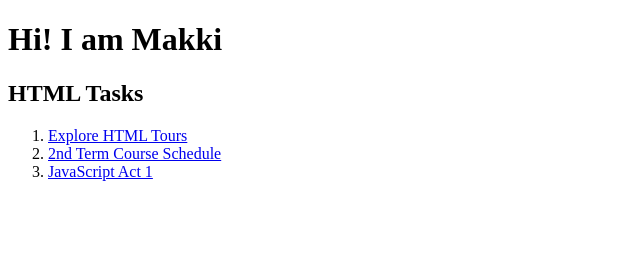
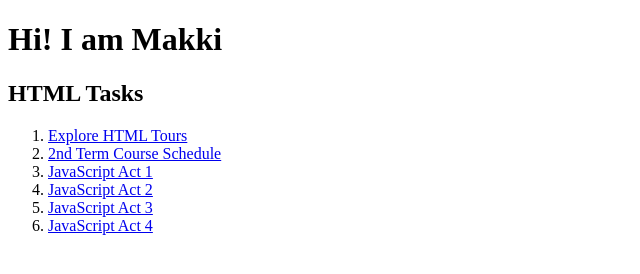
Before and after one commit to MakkiApat/MakkiApat.github.io, a plain HTML site: page index.html in a window 1280 px wide. Shown: the whole page, without its empty margins (0-640 px from the left). Drawn offline with Linux system fonts and the light colour scheme.

Commit message:
index.html

```diff
--- a/index.html
+++ b/index.html
@@ -12,6 +12,9 @@
         <li> <a href="ApatExplorePHTours.html">Explore HTML Tours</a></li>
         <li><a href="ApatCourseSchedule.html">2nd Term Course Schedule</li>
         <li><a href="JSActivities"> JavaScript Act 1</a></li>
+        <li><a href="JSAct2">JavaScript Act 2</a></li>
+        <li><a href="JSAct3">JavaScript Act 3</a></li>
+        <li><a href="JSAct4">JavaScript Act 4</a></li>
     </ol>
 
 </body>
```
